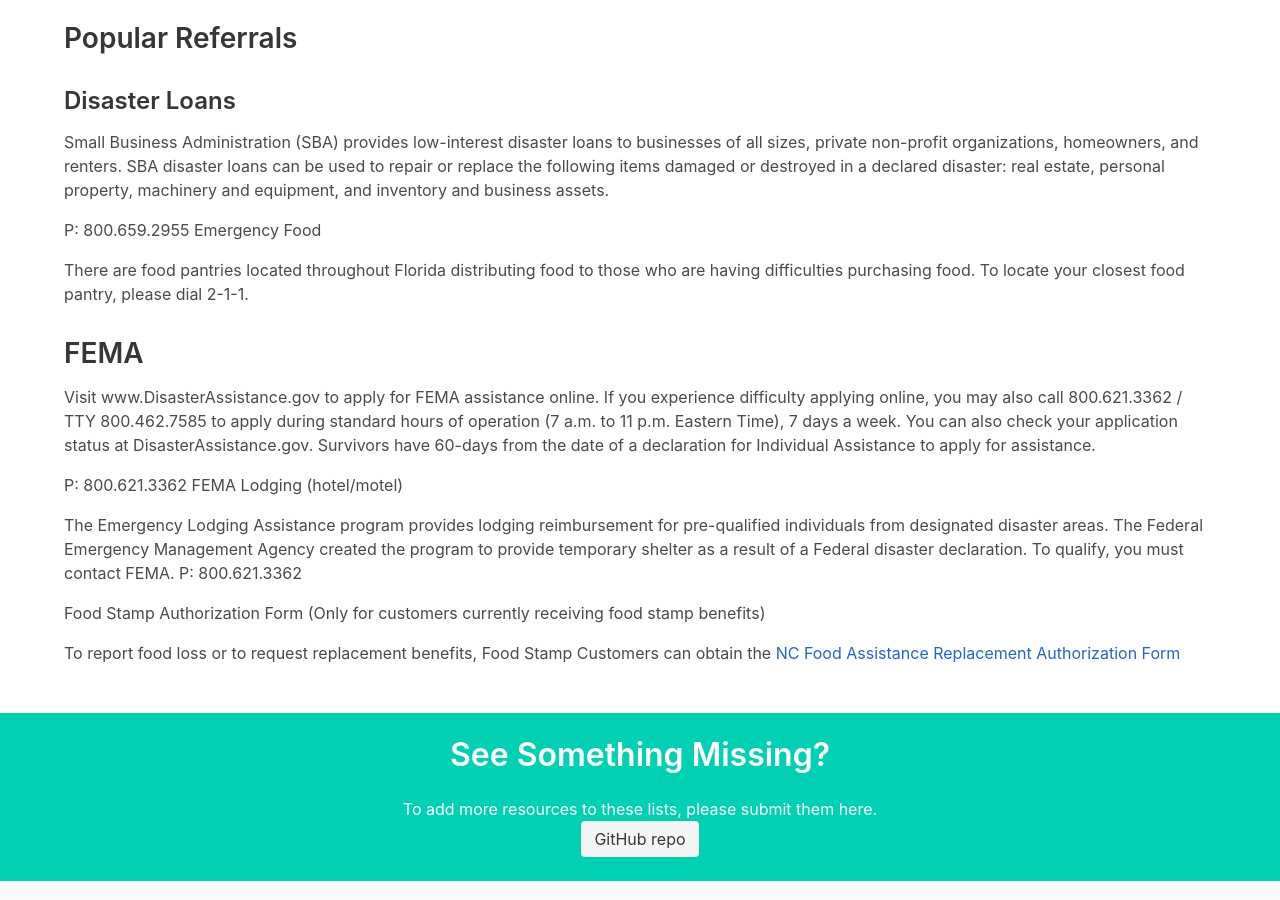
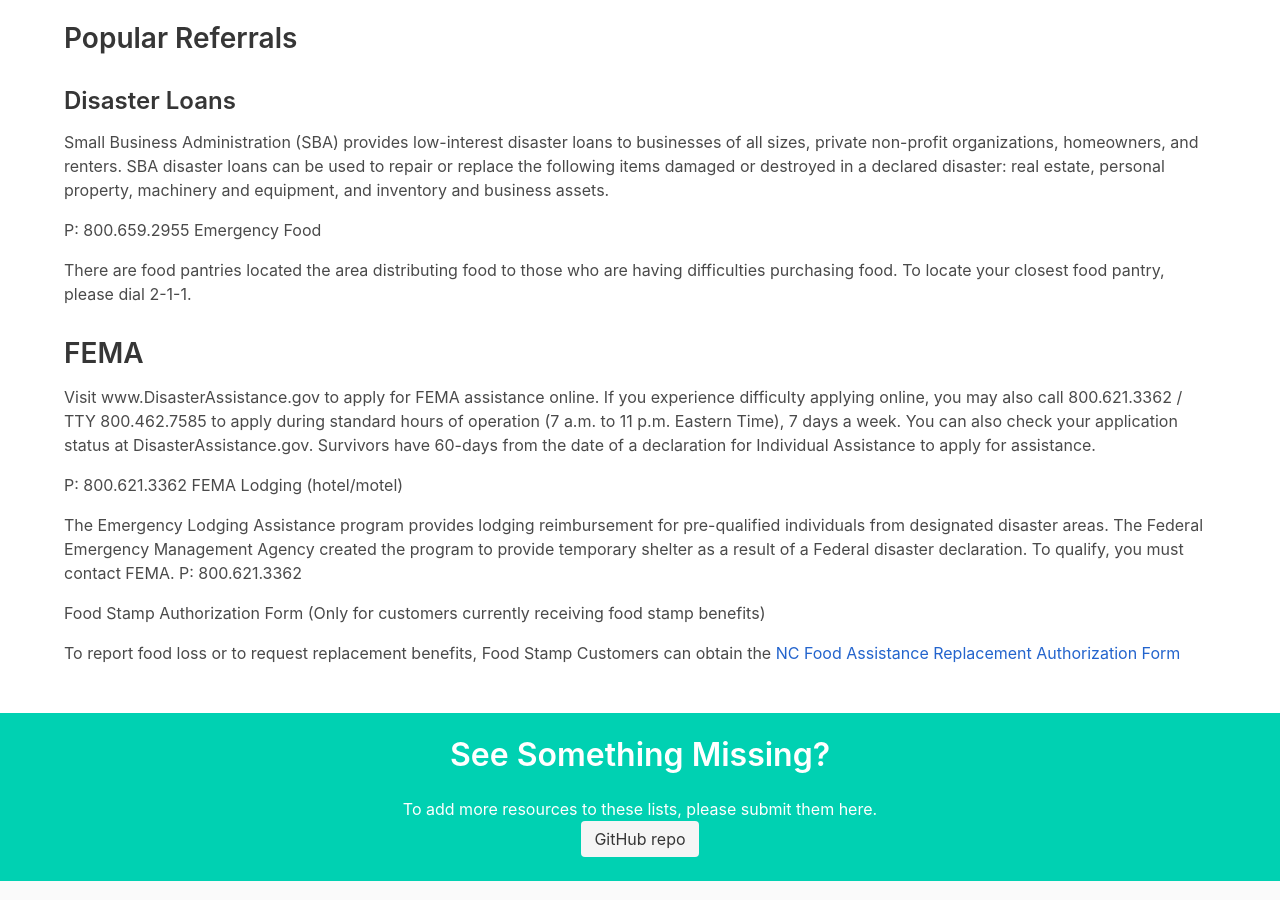
Before and after one commit to hurricane-response/florence_website, a Jekyll site: the page built from fema-assistance.md, in a window 1280 px wide and 900 px high, scrolled down 1299 px. Built offline with Jekyll 4.4.1, drawn with Linux system fonts in a browser that asks for light colours.

Commit message:
Update fema-assistance.md
Removed Florida and put in 'throughout the area'

```diff
--- a/fema-assistance.md
+++ b/fema-assistance.md
@@ -53,7 +53,7 @@
 P: 800.659.2955
 Emergency Food
 
-There are food pantries located throughout Florida distributing food to those who are having difficulties purchasing food. To locate your closest food pantry, please dial 2-1-1.
+There are food pantries located the area distributing food to those who are having difficulties purchasing food. To locate your closest food pantry, please dial 2-1-1.
 
 ## FEMA
 
```
